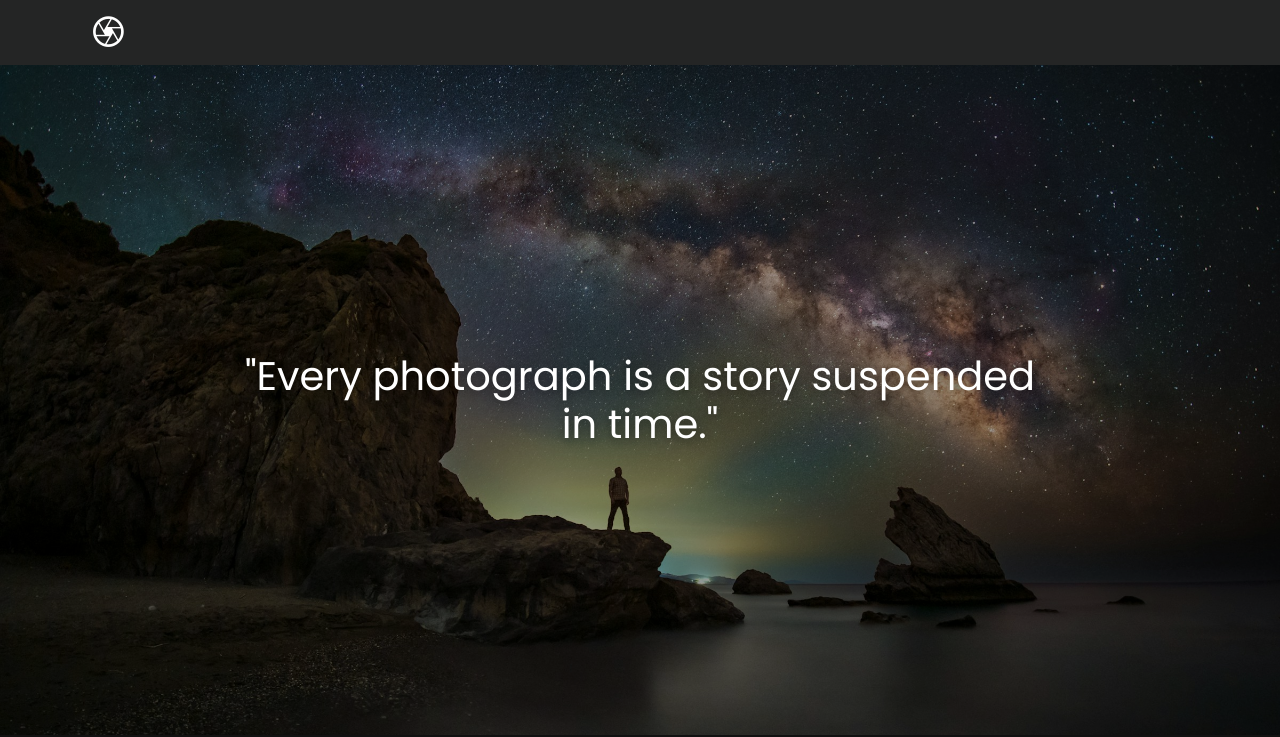
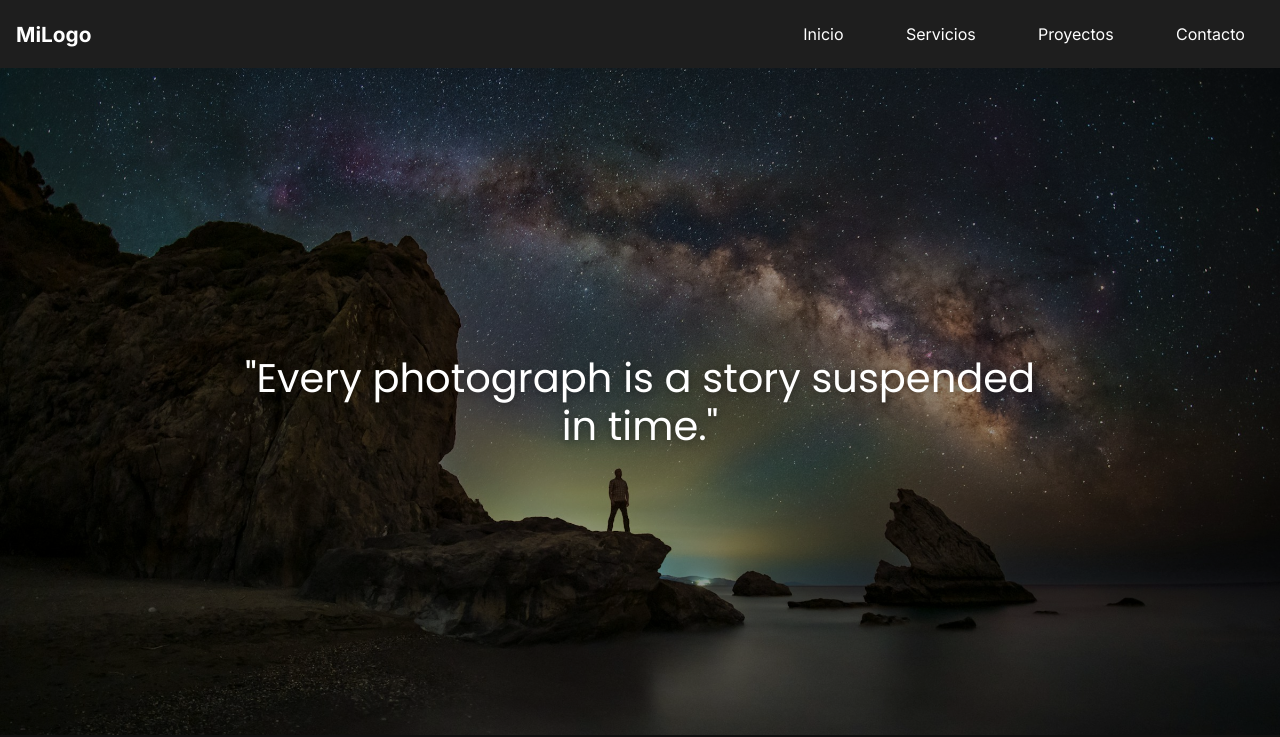
Before and after one commit to Jesus-Toledo/photography, a plain HTML site: page index.html in a window 1280 px wide. Shown: the top 737 px of the page. Drawn offline with nearby package versions, Linux system fonts and the light colour scheme.

Commit message:
Today I worked in a navbar section

```diff
--- a/css/desktop.css
+++ b/css/desktop.css
@@ -5,33 +5,34 @@
     .container {
         padding: 0;
     }
-    .nav{
-        position: static;
-        width: auto;
-        display: flex;
-        overflow: visible;
-        max-height: none;
-        justify-content: flex-end;
-        align-items: center;
-        background: none;
-        box-shadow: none;
-        padding: 0;
 
-        & ul {
-            display: flex;
-            gap: 30px;
+    /* Header*/
 
-            & li {
-                margin: 0;
-            }
-        }
+    .menu-toggle {
+      display: none;
     }
-    .nav__toggle {
-        display: none;
+
+    .nav-links {
+      position: static;
+      height: auto;
+      width: auto;
+      display: flex;
+      flex-direction: row;
+      background: none;
     }
-    .hero {
-        flex: 1;
+
+    .nav-links a {
+      font-size: 1rem;
+      margin-left: 1.5rem;
+      padding: 0.5rem 1.2rem;
+      transition: transform 0.3s ease;
+      border-radius: 8px;
+
+      &:hover {
+        transform: translateY(-3px);
       }
+    }
+
 
       /* Cambiar frase en desktop */
       .hero__quote.mobile,
--- a/css/style.css
+++ b/css/style.css
@@ -83,73 +83,71 @@ body {
 }
 
 /* HEADER */
-.header {
-  position: sticky;
-  top: 0;
-  width: 100%;
-  background: rgba(0, 0, 0, 0.85);
-  z-index: 999;
-}
-
-.nav__container {
+.navbar {
+  position: relative;
   display: flex;
+  align-items: center;
   justify-content: space-between;
-  align-items: center;
-  height: 65px;
+  background-color: #1e1e1e;
+  padding: 1rem;
+  color: #fff;
+  z-index: 10;
 }
 
 .logo {
-  font-size: 2.3rem;
-  color: var(--white);
+  font-size: 1.3rem;
+  font-weight: bold;
 }
 
-.nav__toggle {
+.menu-toggle {
+  font-size: 1.5rem;
   background: none;
   border: none;
+  color: white;
   cursor: pointer;
-  display: flex;
-  align-items: center;
-}
-.nav__toggle span {
-  font-size: 32px;
-  color: var(--white);
+  z-index: 20;
 }
 
-/* Mobile Nav */
-.nav {
-  position: fixed;
-  top: 65px;
+/* Menú oculto en mobile */
+.nav-links {
+  position: absolute;
+  top: 100%;
   left: 0;
   width: 100%;
-  background: var(--color-text-light);
-  transform: translateY(-100%);
-  opacity: 0;
-  pointer-events: none;
-  transition: transform .3s ease, opacity .3s ease;
-  z-index: 998;
-  max-height: 0;
-  overflow: hidden;
+  height: calc(100vh - 64px);
+  background-color: #1e1e1e;
+  display: none;
+  flex-direction: column;
+  align-items: center;
+  justify-content: center;
+}
 
-    & ul {
-      list-style: none;
-      padding: 20px;
-      margin: 0;
-      display: flex;
-      flex-direction: column;
-      gap: 15px;
-    }
+.nav-links a {
+  color: white;
+  text-decoration: none;
+  font-size: 1.5rem;
+  padding: 2rem 0;
+  transition: transform 0.3s ease;
 
-    & a {
-      color: white;
-      text-decoration: none;
-      font-size: 1.1rem;
-    }
+  &:hover {
+    background-color: aqua;
+    color: #1e1e1e;
+    font-weight: bold;
+    width: 100%;
+    text-align: center;
+    transform: translateY(-3px);
+  }
+  & .active {
+    color: #2563eb;
+    font-weight: bold;
+    border-bottom: 2px solid #2563eb;
+  }
 }
-.nav.open {
-  transform: translateY(0);
-  opacity: 1;
-  pointer-events: auto;
- }
+
+/* Clase que se activa con JS */
+.nav-links.active {
+  display: flex;
+}
 
 
 
--- a/css/tablet.css
+++ b/css/tablet.css
@@ -3,35 +3,27 @@
         padding: 0 50px;
     }
 
-    .hero {
-        flex: 1;
-    }
-
-      /* Ocultar menú hamburguesa y mostrar menú horizontal */
-      .nav__toggle {
+    .menu-toggle {
       display: none;
     }
 
-      .nav {
+    .nav-links {
       position: static;
-        max-height: none;
-        background: transparent;
+      height: auto;
       width: auto;
+      display: flex;
+      flex-direction: row;
+      background: none;
     }
 
-      .nav ul {
-        display: flex;
-        gap: 30px;
+    .nav-links a {
+      font-size: 1rem;
+      margin-left: 1.5rem;
+      padding: 0;
     }
 
-      .nav a {
-        color: var(--white);
-        font-weight: 500;
-        transition: opacity 0.3s;
-      }
-
-      .nav a:hover {
-        opacity: 0.8;
+    .hero {
+        flex: 1;
     }
 
       /* Cambiar frase en tablet */
--- a/index.html
+++ b/index.html
@@ -13,24 +13,18 @@
     <link rel="stylesheet" href="css/desktop.css">
 </head>
 <body>
-    <header class="header">
-      <div class="container nav__container">
-        <span class="material-symbols-outlined logo">camera</span>
+  <header class="navbar">
+    <div class="logo">MiLogo</div>
 
-        <button class="nav__toggle" id="nav__toggle">
-          <span class="material-symbols-outlined">menu</span>
-        </button>
+    <button class="menu-toggle" id="menu-toggle">☰</button>
 
-        <div class="nav" id="nav">
-          <ul>
-            <li><a href="#">Home</a></li>
-            <li><a href="#about">About me</a></li>
-            <li><a href="#gallery">Gallery</a></li>
-            <li><a href="#contact">Contact</a></li>
-          </ul>
-        </div>
-      </div>
-    </header>
+    <nav class="nav-links" id="nav-links">
+      <a href="#" class="active">Inicio</a>
+      <a href="#">Servicios</a>
+      <a href="#">Proyectos</a>
+      <a href="#">Contacto</a>
+    </nav>
+  </header>
 
     <!-- HERO -->
     <main class="main">
--- a/javascript/menu.js
+++ b/javascript/menu.js
@@ -1,6 +1,6 @@
-const toggle = document.getElementById("nav__toggle");
-const nav = document.getElementById("nav");
+const menuToggle = document.getElementById("menu-toggle");
+const navLinks = document.getElementById("nav-links");
 
-toggle.addEventListener("click", () => {
-  nav.classList.toggle("open");
+menuToggle.addEventListener("click", () => {
+  navLinks.classList.toggle("active");
 });
```
Also changed, not shown: about.html (+10 -16 lines), contact.html (+10 -16 lines), gallery.html (+10 -16 lines). Lines whose indentation alone changed are shown as unchanged.
